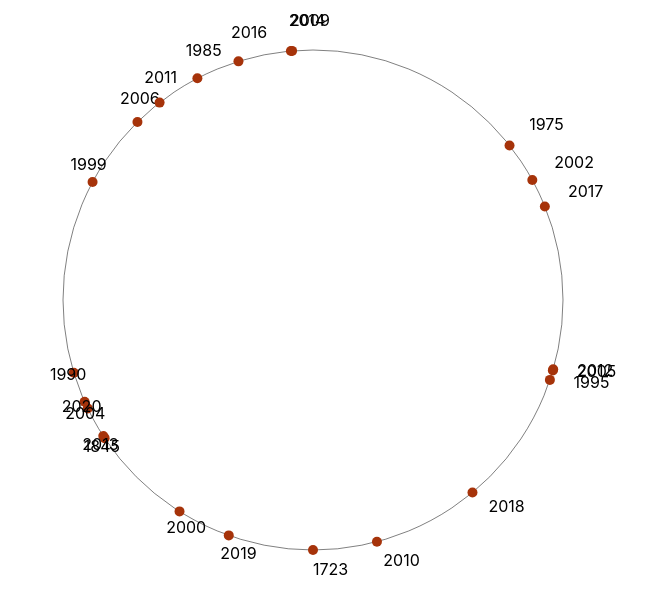
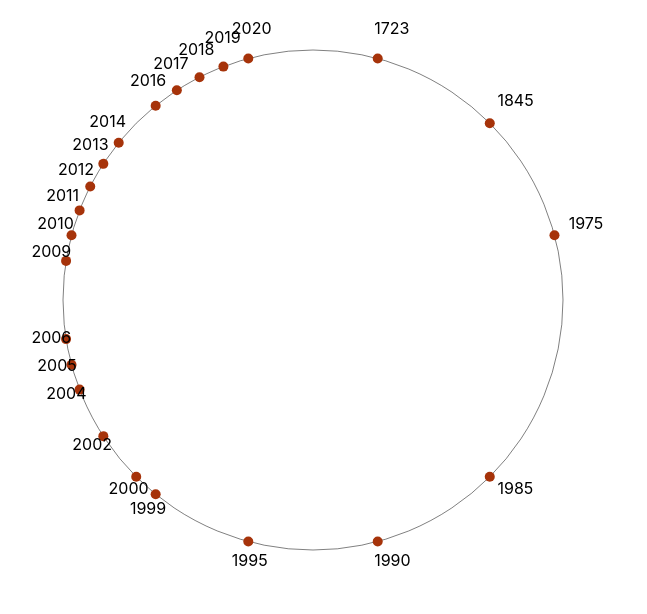
Before and after one commit to azuic/unmask-mask, a Nuxt app: page /timeline in a window 1280 px wide. Shown: the top 614 px of the page, without its empty margins (407-1054 px from the left). Built offline with nearby package versions, Linux system fonts and the light colour scheme.

Commit message:
component in progress

```diff
--- a/pages/timeline.vue
+++ b/pages/timeline.vue
@@ -3,8 +3,8 @@
     <svg ref="container" :width="width" :height="height" >
       <circle :r="radius" :cx="width/2" :cy="height/2" fill="none" stroke="black" stroke-width="0.5" />
       <g v-for="(yr,i) in years">
-        <circle r="5" :cx="width/2 +radius*Math.sin(i*angle(yr))" :cy="height/2+radius*Math.cos(i*angle(yr))" fill="#A6330A"/>
-        <text :x="width/2 + (radius+25)*Math.sin(i*angle(yr))" :y="height/2 + (radius+25)*Math.cos(i*angle(yr))" fill="black">
+        <circle r="5" :cx="width/2 +radius*Math.cos(angle(yr))" :cy="height/2+radius*Math.sin(angle(yr))" fill="#A6330A"/>
+        <text :x="width/2 + (radius+25)*Math.cos(angle(yr))-10" :y="height/2 + (radius+25)*Math.sin(angle(yr))" fill="black">
           {{yr}}
         </text>
       </g>
@@ -29,15 +29,15 @@
     methods: {
       angle(year) {
         const nArcs = (2020 - 1975) / 5 + 2;
-        const startAngle = Math.PI / 180;
-        const oneArc = (2 * Math.PI - 2 * startAngle) / nArcs;
-        const unitAngle = (2 * Math.PI - 2 * startAngle - 2*oneArc)/(2020-1975)
+        const startAngle = -5/12*Math.PI;
+        const oneArc = Math.PI / 6;
+        const unitAngle = oneArc / 5;
         if (year === 1723) {
-          return -Math.PI/2+startAngle;
+          return startAngle;
         } else if (year === 1845) {
-          return-Math.PI/2+startAngle+oneArc;
+          return startAngle+oneArc;
         } else {
-          return Math.PI-startAngle + 2 * oneArc + (year - 1975) * unitAngle;
+          return startAngle + 2 * oneArc + (year - 1975) * unitAngle;
         }
       },
       circleSize(year) {
```
